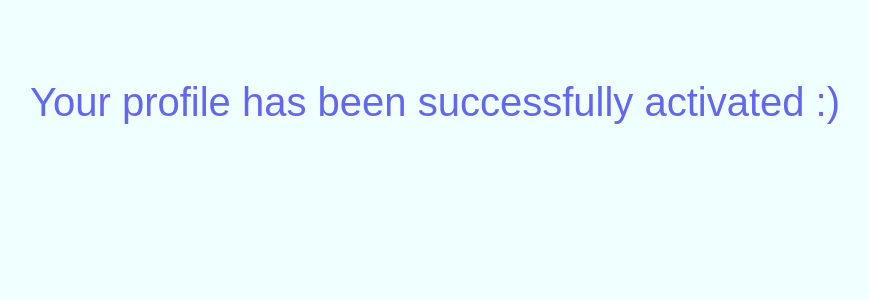
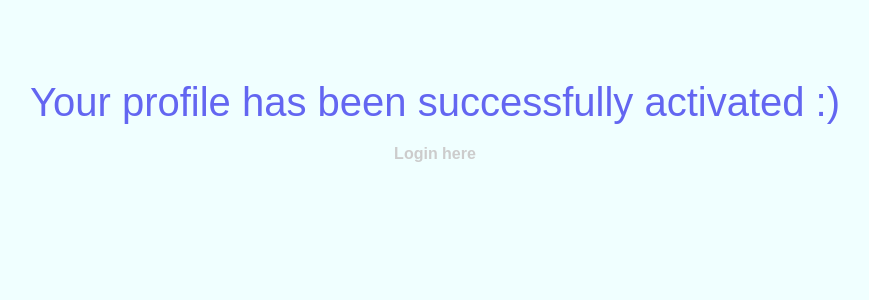
Before and after one commit to timStephens0710/ExampleMusicApp, a Django app: template project_folder/music_app_auth/templates/user_authentication_success.html in a window 1280 px wide. Shown: the part 72-372 px from the top of the page, without its empty margins (205-1074 px from the left). Run offline with Django 4.2, Linux system fonts and the light colour scheme; the template is opened without the code that fills it, so the values that code supplies are empty; some libraries are stand-ins or nearby versions.

Commit message:
add login link

```diff
--- a/project_folder/music_app_auth/templates/user_authentication_success.html
+++ b/project_folder/music_app_auth/templates/user_authentication_success.html
@@ -18,5 +18,6 @@
 
 <body>
     <h1> Your profile has been successfully activated :)</h1>
+    <a href="{% url 'user_login' %}" class="nav-link">Login here</a>
 </body>
 {% endblock content %}
```
